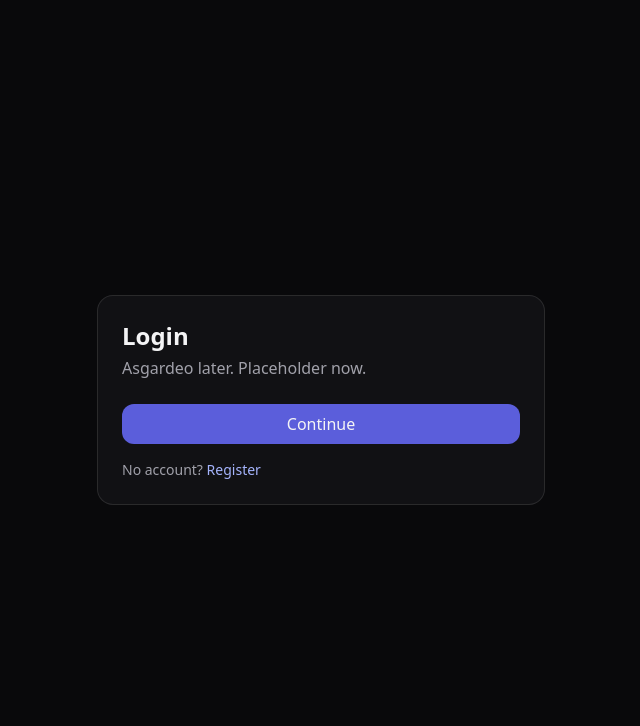
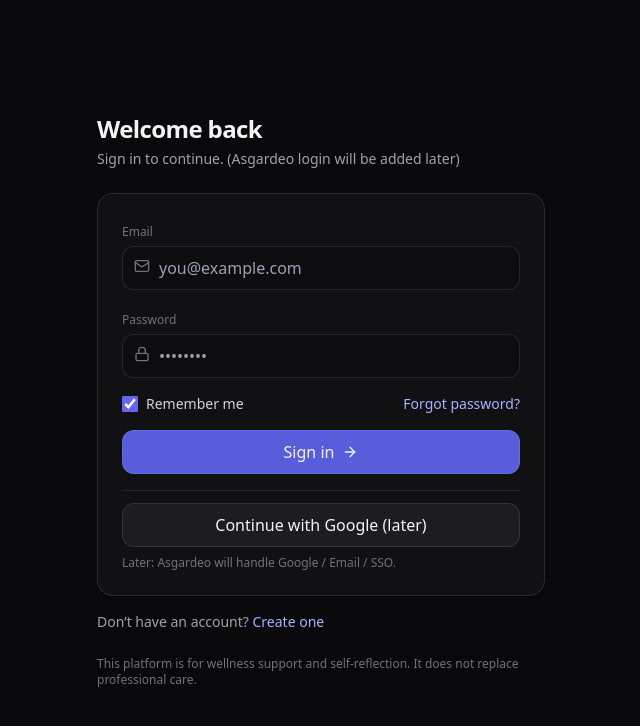
Before and after one commit to supunabeywickrama/mindpath-ai, a React (Vite) app in the folder mindpath-ui/: page /login in a window 1280 px wide. Shown: the top 726 px of the page, without its empty margins (319-959 px from the left). Built offline with nearby package versions, Linux system fonts and the light colour scheme.

Commit message:
add login mock

```diff
--- /dev/null
+++ b/mindpath-ui/src/mock/ai.ts
@@ -0,0 +1,36 @@
+export type AiMode = "summarize" | "rewrite" | "plan";
+
+export function mockJournalAi(mode: AiMode, text: string) {
+  const base = text.trim();
+  if (!base) return "No content to process.";
+
+  if (mode === "summarize") {
+    return [
+      "Summary (mock):",
+      "• Main feeling: low / overwhelmed",
+      "• Main trigger: stress or fatigue",
+      "• Helpful action: small breathing or short walk",
+      "",
+      "Note: Later this will use LLM + RAG.",
+    ].join("\n");
+  }
+
+  if (mode === "rewrite") {
+    return [
+      "Gentle rewrite (mock):",
+      "It sounds like today felt heavy and exhausting. You did your best with what you had.",
+      "If you can, one small step is enough — even a few slow breaths or a short stretch.",
+      "",
+      "Note: Later this will be an AI rewrite with safety rules.",
+    ].join("\n");
+  }
+
+  return [
+    "1 small plan (mock):",
+    "1) 2 minutes: breathe in 4s, out 6s × 5",
+    "2) 5 minutes: stand outside or near a window",
+    "3) Message someone: “Can we talk later?”",
+    "",
+    "Note: Later this will be personalized using your logs.",
+  ].join("\n");
+}
--- a/mindpath-ui/src/pages/Login.tsx
+++ b/mindpath-ui/src/pages/Login.tsx
@@ -1,18 +1,114 @@
-import { Link } from "react-router-dom";
+// src/pages/Login.tsx
+import { useState } from "react";
+import { Link, useNavigate } from "react-router-dom";
+import { Lock, Mail, ArrowRight } from "lucide-react";
 
 export default function Login() {
+  const nav = useNavigate();
+  const [email, setEmail] = useState("");
+  const [password, setPassword] = useState("");
+  const [remember, setRemember] = useState(true);
+
+  function submit(e: React.FormEvent) {
+    e.preventDefault();
+    // UI-only: later replace with Asgardeo OIDC redirect
+    nav("/app/dashboard");
+  }
+
   return (
-    <div className="min-h-screen bg-zinc-950 text-zinc-100 flex items-center justify-center p-6">
-      <div className="max-w-md w-full rounded-2xl bg-zinc-900/60 border border-white/10 p-6">
-        <h1 className="text-2xl font-semibold">Login</h1>
-        <p className="text-zinc-400 mt-1">Asgardeo later. Placeholder now.</p>
-        <div className="mt-6">
-          <Link to="/app/dashboard" className="block text-center px-4 py-2 rounded-xl bg-indigo-500/90">
-            Continue
+    <div className="min-h-screen bg-zinc-950 text-zinc-100 flex items-center justify-center px-4">
+      <div className="w-full max-w-md">
+        <div className="mb-6">
+          <div className="text-2xl font-semibold tracking-tight">Welcome back</div>
+          <div className="text-sm text-zinc-400 mt-1">
+            Sign in to continue. (Asgardeo login will be added later)
+          </div>
+        </div>
+
+        <div className="rounded-2xl bg-zinc-900/60 border border-white/10 p-6 shadow-sm">
+          <form onSubmit={submit} className="space-y-4">
+            <div>
+              <label className="text-xs text-zinc-500">Email</label>
+              <div className="mt-1 relative">
+                <Mail size={16} className="absolute left-3 top-3 text-zinc-500" />
+                <input
+                  value={email}
+                  onChange={(e) => setEmail(e.target.value)}
+                  type="email"
+                  placeholder="you@example.com"
+                  className="w-full h-11 pl-9 pr-3 rounded-xl bg-zinc-950/40 border border-white/10 outline-none focus:border-indigo-400/40"
+                  autoComplete="email"
+                />
+              </div>
+            </div>
+
+            <div>
+              <label className="text-xs text-zinc-500">Password</label>
+              <div className="mt-1 relative">
+                <Lock size={16} className="absolute left-3 top-3 text-zinc-500" />
+                <input
+                  value={password}
+                  onChange={(e) => setPassword(e.target.value)}
+                  type="password"
+                  placeholder="••••••••"
+                  className="w-full h-11 pl-9 pr-3 rounded-xl bg-zinc-950/40 border border-white/10 outline-none focus:border-indigo-400/40"
+                  autoComplete="current-password"
+                />
+              </div>
+            </div>
+
+            <div className="flex items-center justify-between">
+              <label className="flex items-center gap-2 text-sm text-zinc-300">
+                <input
+                  type="checkbox"
+                  checked={remember}
+                  onChange={(e) => setRemember(e.target.checked)}
+                  className="h-4 w-4 accent-indigo-500"
+                />
+                Remember me
+              </label>
+
+              <button
+                type="button"
+                className="text-sm text-indigo-300 hover:text-indigo-200"
+                onClick={() => alert("UI-only. Add password reset later.")}
+              >
+                Forgot password?
+              </button>
+            </div>
+
+            <button
+              type="submit"
+              className="w-full h-11 rounded-xl bg-indigo-500/90 hover:bg-indigo-500 border border-indigo-400/30 font-medium flex items-center justify-center gap-2"
+            >
+              Sign in
+              <ArrowRight size={16} />
+            </button>
+
+            <div className="pt-3 border-t border-white/10">
+              <button
+                type="button"
+                className="w-full h-11 rounded-xl bg-white/5 border border-white/10 hover:bg-white/10 font-medium"
+                onClick={() => alert("UI-only. Social login via Asgardeo later.")}
+              >
+                Continue with Google (later)
+              </button>
+              <div className="text-xs text-zinc-500 mt-2">
+                Later: Asgardeo will handle Google / Email / SSO.
+              </div>
+            </div>
+          </form>
+        </div>
+
+        <div className="mt-4 text-sm text-zinc-400">
+          Don’t have an account?{" "}
+          <Link to="/register" className="text-indigo-300 hover:text-indigo-200">
+            Create one
           </Link>
         </div>
-        <div className="mt-4 text-sm text-zinc-400">
-          No account? <Link to="/register" className="text-indigo-300">Register</Link>
+
+        <div className="mt-6 text-xs text-zinc-500">
+          This platform is for wellness support and self-reflection. It does not replace professional care.
         </div>
       </div>
     </div>
```
Also changed, not shown: mindpath-ui/src/pages/Journal.tsx (+126 -6 lines).
